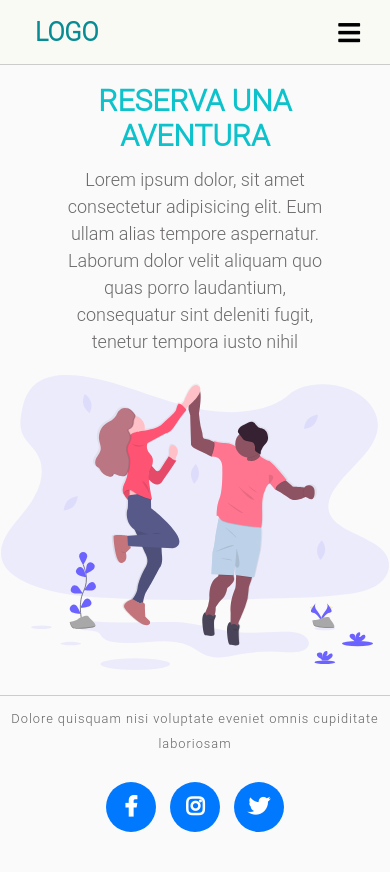
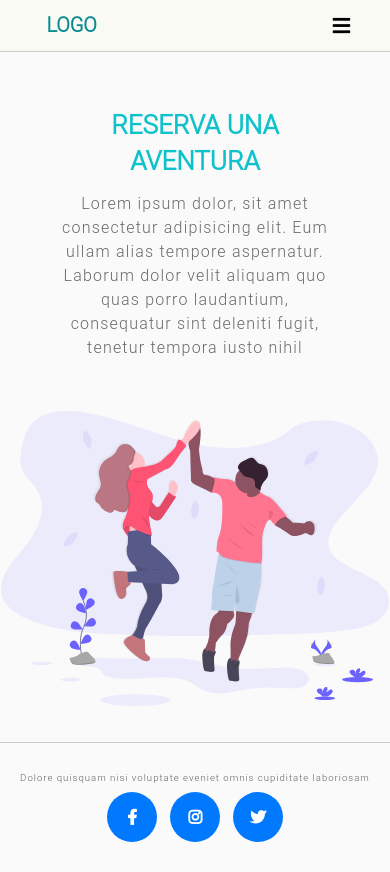
Before and after one commit to aniicossio1997/app-kayaker, a plain HTML site: page index.html in a window 390 px wide. Before the commit the page ends 847 px from the top, so only its background shows below. Drawn offline with Linux system fonts and the light colour scheme.

Commit message:
correccion de errores menu

```diff
--- a/css/footer.css
+++ b/css/footer.css
@@ -2,23 +2,17 @@ footer{
 
   box-sizing: border-box;
   max-width: 100%;
-    display: -ms-flexbox;
-    display: -webkit-flex;
+
     display: flex;
-    -webkit-flex-direction: column;
-    -ms-flex-direction: column;
+
     flex-direction: column;
-    -webkit-flex-wrap: wrap;
-    -ms-flex-wrap: wrap;
+
     flex-wrap: wrap;
-    -webkit-justify-content: center;
-    -ms-flex-pack: center;
+
     justify-content: center;
-    -webkit-align-content: center;
-    -ms-flex-line-pack: center;
+
     align-content: center;
-    -webkit-align-items: center;
-    -ms-flex-align: center;
+
     align-items: center;
     flex-shrink: 0;
     /* border-top: 2px solid #f0ecec; */
@@ -28,7 +22,7 @@ footer{
 footer > div{
   max-width: 100%;
   text-align: center;
-  padding: 10px;
+
   box-sizing: border-box;
 }
 
--- a/css/prueba.css
+++ b/css/prueba.css
@@ -15,22 +15,43 @@
 
 html, body {
   /* IE 10-11 didn't like using min-height */
-  height: 100%;
 
 
+  height: 100%;
   background:#fafafa;
   /* background-color: rgba(224,250,250,250,1); */
 }
 body {
-  font-size: 1em;
-  display: flex;
-  flex-direction: column;
+
+  font-size: 15px;
+  display: grid;
+  /* grid-template-areas:
+  "header"
+  "main"
+  "footer";*/
+
+  grid-template-areas:
+  "header"
+  "main"
+  "footer";
+  grid-template-columns: auto;
+  grid-template-rows: 60px 1fr 150px;
+  gap: 1em;
+}
+.header{
+  grid-area: header;
+}
+.main{
+grid-area: main;
+}
+.footer{
+  grid-area: footer;
 }
 a
 {
   text-decoration:none;
 }
-.content {
+.main {
   flex: 1 0 auto; /* Prevent Chrome, Opera, and Safari from letting these items shrink to smaller than their content's default minimum size. */
   padding: 1px;
   box-sizing: border-box;
@@ -40,7 +61,7 @@ a
 /** -----------**/
 .menu{
 
-  height: 75px;
+  height: 5.6em;
   width: 100%;
   display: flex;
   justify-content: space-between;
@@ -50,8 +71,8 @@ a
 }
 .logo{
   color:var(--title-blue);
-  font-size: 2em;
-  padding: 0 80px;
+  font-size: 1.8em;
+  padding: 0 5em;
   font-weight: bold;
 }
 .menu_items{
@@ -60,70 +81,69 @@ a
   align-items:center;
   justify-content	:center;
   list-style: none;
-  margin-right: 2em;
+  margin-right: 1em;
 
 }
 .menu_items li{
   border-radius:3px;
-  margin: 0 5px;
-  border-bottom: 3px solid transparent;
+  margin: 0 0.33em;
+  border-bottom: 0.2em solid transparent;
   box-sizing: border-box;
 }
 .btn_menu{
-  margin-right: 30px;
-  font-size: 25px;
+  margin-right: 2em;
+  font-size: 1.66em;
   cursor: pointer;
   display: none;
 
 }
 .menu_items > li > a{
-  padding: 7px 13px;
+  padding: 0.4em 0.8em;
   text-decoration: none;
   font-size: 1.3em;
   display: inline-block;
   text-transform: uppercase;
-  letter-spacing: 1.4px;
+  letter-spacing: 0.093em;
   color: var(--title-blue);
   border-radius:3px;
   border-bottom: 3px solid transparent;
   box-sizing: border-box;
 }
 
-.menu_items > li:hover{
+.menu_items > li:hover,  a.active{
   border-bottom: 3px solid #494747;
-    transition: 1s ease-in-out;
+  transition: 1s ease-in-out;
 }
- li:hover::after a.active,  li:hover:before.active,  li:hover:focus.active {
+ /* li:hover::after,  li:hover:before.active,  li:hover:focus.active {
   border-bottom: 3px solid #494747;
   border-top: 3px solid #494747;
 
-}
+} */
 
 ul.show{
-  top: 65px;
+  top: 4.33em;
   display: block;
   transition: all .3s;
   transition: linear;
 
 }
-@media screen and (max-width:1200px) {
-
-  .menu_items > li > a{
-    font-size: 1em;
-  }
-  .logo{
-    font-size: 25px;
-    padding-left: 15px;
+@media screen and (max-width:1350px) {
+  body{
+    font-size: 12px;
   }
 }
 
-@media screen and (max-width:952px) {
+@media screen and (max-width:1010px) {
+
 
   .menu{
     background-color: #fafaf5;
     position: fixed;
-    height: 65px;
+    height: 4.33em;
     z-index: 2;
+    left: 0;
+    right: 0;
+    top: 0;
 
   }
   .btn_menu{
@@ -147,10 +167,10 @@ ul.show{
     overflow: scroll;
   }
   .menu_items li{
-    transition: all 0.35s ease;
+    transition: none;
 
-    margin: 30px 0 0 0;
-    line-height: 30px;
+    margin: 2em 0 0 0;
+    line-height: 2em;
     display: block;
   }
   .menu_items li a:hover{
@@ -158,7 +178,7 @@ ul.show{
     color: black;
   }
   .menu_items li a{
-    font-size: 20px;
+    font-size: 1.5em;
     color: #fff;
     font-weight: bold;
     display: block;
@@ -168,14 +188,17 @@ ul.show{
     color: #e9183b;
   }*/
   .logo{
-    font-size: 25px;
-    padding-left: 35px;
+    font-size: 1.66em;
+    padding-left: 2.33em;
   }
   .menu_items > li:hover{
     border-bottom: 3px solid transparent;
 }
 }
 @media screen and (max-width: 858px) and (orientation: landscape){
+  body{
+    font-size: 12px;
+  }
   .menu_items li{
     margin: 5px 0 0 0;
   }
@@ -184,6 +207,3 @@ ul.show{
     height: calc(100% - 65px);
   }
 }
-main{
-  padding-top: 3rem;
-}
--- a/css/prueba_index.css
+++ b/css/prueba_index.css
@@ -15,18 +15,19 @@
 img {
   max-width: 100%;
   max-height: 100%;
+
 }
-.home_content_text {
+.home_content_text{
   box-sizing: border-box;
   margin: 0 auto;
   width: 80%;
 }
-.home_content_text > * {
+.home_content_text > *, .home_img > * {
   box-sizing: border-box;
   margin-top: 8%;
 }
 .home-title {
-  font-size: 1.5em;
+  font-size: 1.3em;
   color:  #0ec2cc;
   text-transform: uppercase;
 }
@@ -34,10 +35,20 @@ img {
   color: #6b6969;
   font-size: 0.8em;
   line-height: 1.5em;
+  letter-spacing: 1.2px;
   text-align: center;
 }
+@media screen and (max-width: 1250px) {
+  .home_content_text {
 
-@media screen and (max-width: 858px) {
+    font-size: 25px;
+    line-height: 1.8em;
+  }
+@media screen and (max-width: 938px) {
+  .home_content_text {
+
+    font-size: 20px;
+  }
   .home-grid-container {
     grid-template-columns: auto;
   }
@@ -49,22 +60,3 @@ img {
     margin-top: 5%;
   }
 }
-@media screen and (max-width: 700px) {
-  .home-title {
-    font-size: 1em;
-  }
-  .home-body {
-    font-size: 0.6em;
-  }
-}
-@media screen and (max-width: 350px) {
-  .home-title {
-    font-size: 0.6em;
-  }
-  .home-body {
-    font-size: 0.4em;
-  }
-}
-.logo > img{
-  width: 60px;
-}
--- a/index.html
+++ b/index.html
@@ -13,6 +13,7 @@
 
 
     <script src="js/app.js" defer></script>
+
   </head>
 
   <body>
@@ -53,7 +54,6 @@
 
       </nav>
     </header>
-    <div class="home content">
       <main class="main">
         <section class="home-grid-container">
           <div class="home_content_text">
@@ -70,9 +70,7 @@
           </div>
         </section>
       </main>
-    </div>
-
-    <footer class="footer site-footer">
+      <footer class="footer site-footer">
       <div>
         <p class="footer-text">
           Dolore quisquam nisi voluptate eveniet omnis cupiditate laboriosam
```
